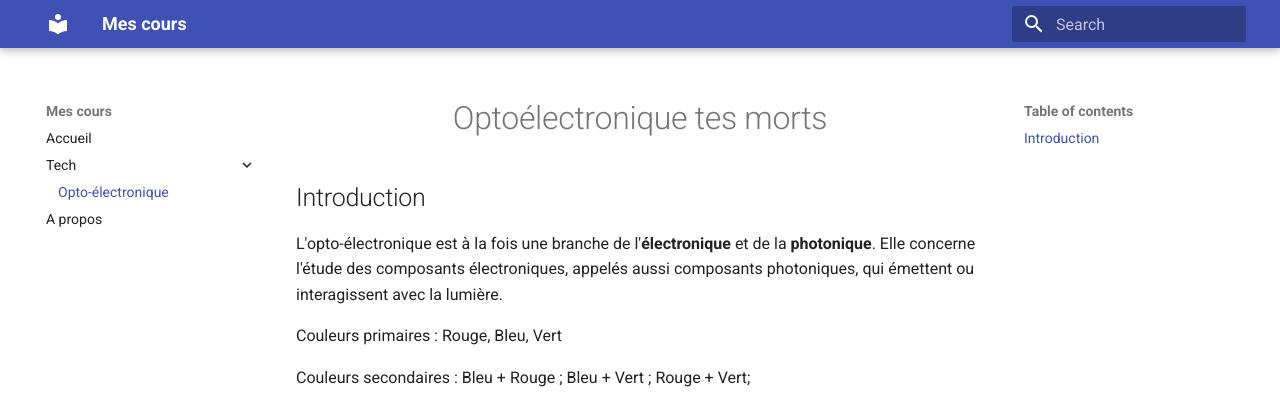
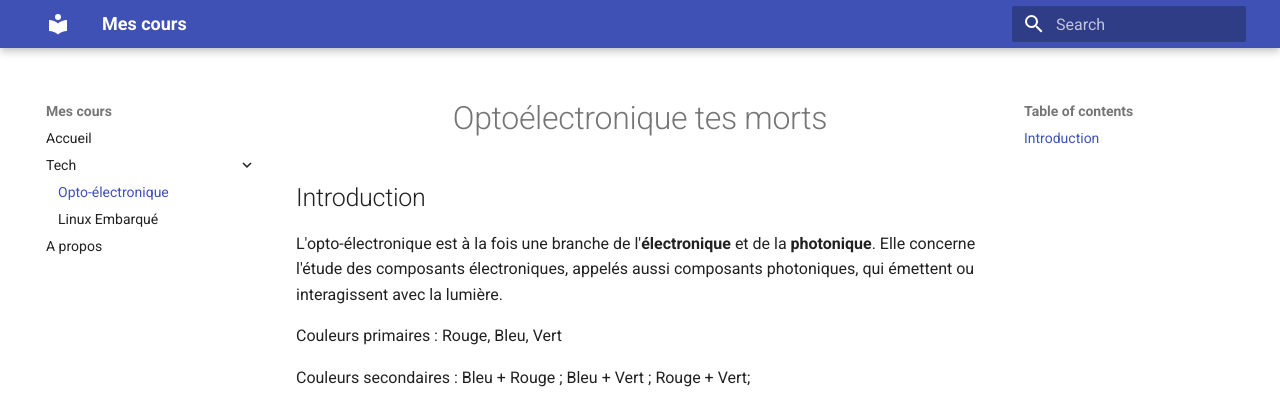
Before and after one commit to louisonsarlinmagnus/cours-isen, an MkDocs documentation site: the page built from docs/tech-optoElectronique.md, in a window 1280 px wide. Shown: the top 403 px of the page. Built offline with MkDocs 1.6.1 and Material for MkDocs 9.7.7, drawn with Linux system fonts in a browser that asks for light colours.

Commit message:
ajout linuxemb

```diff
--- a/mkdocs.yml
+++ b/mkdocs.yml
@@ -2,7 +2,8 @@ site_name: Mes cours
 nav:
   - Accueil: index.md
   - Tech:
-    - Opto-électronique: Tech/optoElectronique.md
+    - Opto-électronique: tech-optoElectronique.md
+    - Linux Embarqué: tech-linuxEmbarque.md
   - A propos: about.md
 
 
```
Also changed, not shown: docs/Tech/tech-linuxEmbarque.md (renamed from docs/Tech/linusEmbarque.md), docs/tech-optoElectronique.md (renamed from docs/Tech/optoElectronique.md).
